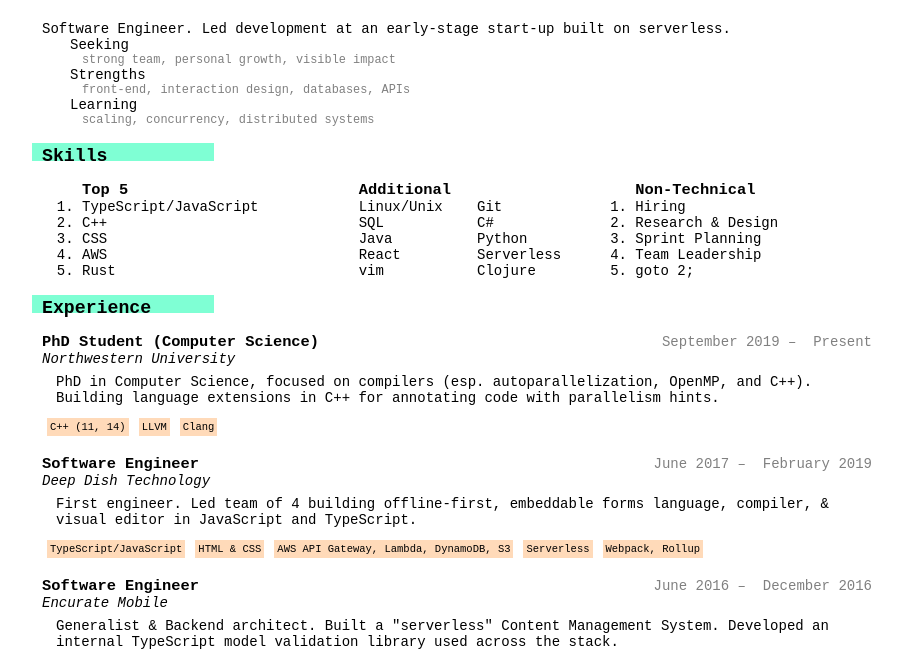
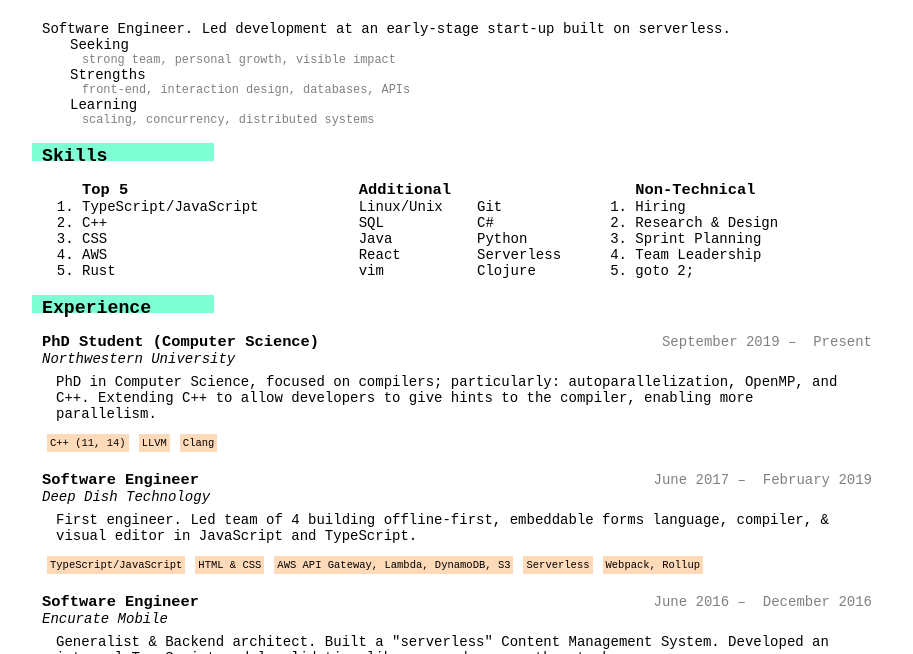
Before and after one commit to fluffywaffles/fluffywaffles.github.io, a website: page index.pug in a window 1280 px wide. Shown: the part 71-725 px from the top of the page, without its empty margins (183-1096 px from the left). Drawn offline with nearby package versions, Linux system fonts and the light colour scheme; files that its build step writes are made by us from their sources.

Commit message:
Edit: clarity

```diff
--- a/index.pug
+++ b/index.pug
@@ -73,10 +73,10 @@ html
               span &nbsp;‒&nbsp;
               time.end Present
             p.description
-              | PhD in Computer Science, focused on compilers (esp.
-              | autoparallelization, OpenMP, and  C++). Building
-              | language extensions in C++ for annotating code with
-              | parallelism hints.
+              | PhD in Computer Science, focused on compilers;
+              | particularly: autoparallelization, OpenMP, and  C++.
+              | Extending C++ to allow developers to give hints to the
+              | compiler, enabling more parallelism.
             ul.technologies
               li C++ (11, 14)
               li LLVM
```
Also changed, not shown: index.html.
